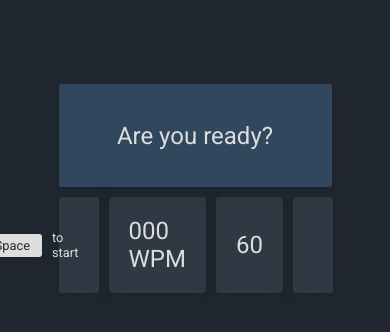
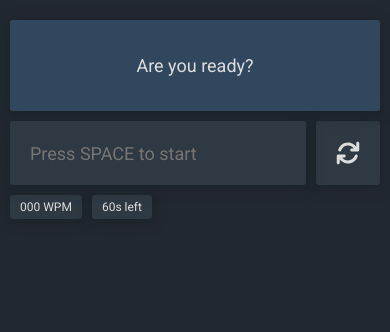
Before and after one commit to htransteven/keycrusher, a Next.js app: page / in a window 390 px wide. Shown: the top 332 px of the page. Built offline with nearby package versions, Linux system fonts and the light colour scheme.

Commit message:
make mobile responsive

```diff
--- a/components/Teleprompter.tsx
+++ b/components/Teleprompter.tsx
@@ -10,6 +10,7 @@ import React, {
 import styled, { useTheme } from "styled-components";
 import ResetIcon from "../assets/arrows-rotate-solid.svg";
 import { Telemetry } from "../models/Telemetry";
+import { BREAKPOINTS } from "../styles/breakpoints";
 import { PostChallengeStats } from "./PostChallengeStats";
 
 const WORD_GAP = "0.35rem";
@@ -82,13 +83,33 @@ const TelepromptWord = styled.span`
 `;
 
 const ControlBox = styled.div`
-  display: grid;
-  grid-template-columns: 1fr auto auto auto;
-  grid-gap: 10px;
+  display: flex;
+  gap: 10px;
+  margin-bottom: 10px;
+`;
+
+const TelepromptStatus = styled.span`
+  display: flex;
+  gap: 10px;
+`;
+
+const TelepromptStatusData = styled.span`
+  display: flex;
+  align-items: center;
+  justify-content: center;
+  white-space: nowrap;
+  padding: 5px 10px;
+  border-radius: 3px;
+  box-shadow: rgba(14, 30, 37, 0.12) 0px 2px 4px 0px,
+    rgba(14, 30, 37, 0.32) 0px 2px 16px 0px;
+
+  color: ${({ theme }) => theme.teleprompt.textColor};
+  background-color: ${({ theme }) => theme.teleprompt.input.backgroundColor};
 `;
 
 const InputWrapper = styled.div`
   position: relative;
+  width: 100%;
 `;
 
 const StyledInput = styled.input`
@@ -122,6 +143,10 @@ const InputInstruction = styled.div`
   justify-content: center;
   gap: 10px;
   color: ${({ theme }) => theme.teleprompt.input.instructions.textColor};
+
+  @media only screen and (max-width: ${BREAKPOINTS.mobile}) {
+    display: none;
+  }
 `;
 
 const KeyCap = styled.span`
@@ -140,6 +165,7 @@ const Timer = styled.span`
   align-items: center;
   justify-content: center;
   font-size: ${FONT_SIZE};
+  white-space: nowrap;
   padding: 20px;
   border-radius: 3px;
   box-shadow: rgba(14, 30, 37, 0.12) 0px 2px 4px 0px,
@@ -150,8 +176,8 @@ const Timer = styled.span`
 `;
 
 const IconWrapper = styled.div`
-  height: 100%;
-  width: 100%;
+  display: flex;
+  align-items: center;
   padding: 20px;
   border-radius: 3px;
   box-shadow: rgba(14, 30, 37, 0.12) 0px 2px 4px 0px,
@@ -750,7 +776,13 @@ export const Teleprompter: React.FC = () => {
             onKeyUp={handleKeyUp}
             onChange={handleChange}
             value={state.userInput}
-            placeholder={state.active ? "" : "Type here..."}
+            placeholder={
+              state.active
+                ? ""
+                : coverTimer > 3
+                ? "Press SPACE to start"
+                : "Press CTRL + SPACE to restart"
+            }
             disabled={state.timer === 0}
             autoComplete="off"
             autoCorrect="off"
@@ -773,26 +805,28 @@ export const Teleprompter: React.FC = () => {
             )}
           </InputInstruction>
         </InputWrapper>
-        <Timer>
-          {state.wpm < 100 ? "0" : ""}
-          {state.wpm < 10 ? "0" : ""}
-          {isFinite(state.wpm) ? state.wpm : "0"} WPM
-        </Timer>
-        <Timer>
-          {state.timer < 10 ? "0" : ""}
-          {state.timer}
-        </Timer>
         <IconWrapper onClick={handleReset}>
           <ResetIcon
             style={{
-              height: "100%",
-              width: "100%",
+              height: "2rem",
+              width: "2rem",
               transition: "0.3s all",
               transform: `rotate(calc(180deg * ${resetSpinCounter}))`,
             }}
           />
         </IconWrapper>
       </ControlBox>
+      <TelepromptStatus>
+        <TelepromptStatusData>
+          {state.wpm < 100 ? "0" : ""}
+          {state.wpm < 10 ? "0" : ""}
+          {isFinite(state.wpm) ? state.wpm : "0"} WPM
+        </TelepromptStatusData>
+        <TelepromptStatusData>
+          {state.timer < 10 ? "0" : ""}
+          {state.timer}s left
+        </TelepromptStatusData>
+      </TelepromptStatus>
       {!state.active && state.timer === 0 && (
         <PostChallengeStats {...state.telemetry} />
       )}
--- a/pages/_app.tsx
+++ b/pages/_app.tsx
@@ -3,6 +3,7 @@ import type { AppProps } from "next/app";
 import { FirebaseProvider } from "../contexts/FirebaseContext";
 import { createGlobalStyle, ThemeProvider } from "styled-components";
 import { DARK_THEME } from "../styles/themes/darkTheme";
+import { BREAKPOINTS } from "../styles/breakpoints";
 
 const GlobalStyle = createGlobalStyle`
   html {
@@ -10,6 +11,25 @@ const GlobalStyle = createGlobalStyle`
     margin:0;
     padding: 0;
     background-color: ${({ theme }) => theme.htmlBackgroundColor};
+    @media only screen and (max-width: ${BREAKPOINTS.mobile}) {
+      font-size: 12px;
+    }
+
+    @media only screen and (min-width: ${BREAKPOINTS.mobile}) {
+      font-size: 13px;
+    }
+
+    @media only screen and (min-width: ${BREAKPOINTS.tablet}) {
+      font-size: 14px;
+    }
+
+    @media only screen and (min-width: ${BREAKPOINTS.tabletLarge}) {
+      font-size: 15px;
+    }
+
+    @media only screen and (min-width: ${BREAKPOINTS.desktop}) {
+      font-size: 16px;
+    }
   }
 
   * {
@@ -17,7 +37,7 @@ const GlobalStyle = createGlobalStyle`
   }
 
   span, input {
-    font-size: 16px;
+    font-size: 1rem;
   }
 `;
 
--- a/pages/index.tsx
+++ b/pages/index.tsx
@@ -2,10 +2,21 @@ import type { NextPage } from "next";
 import Head from "next/head";
 import styled from "styled-components";
 import { Teleprompter } from "../components/Teleprompter";
+import { BREAKPOINTS } from "../styles/breakpoints";
 
 const PageWrapper = styled.div`
   padding: 0 15vw;
   padding-top: 10vh;
+
+  @media only screen and (max-width: ${BREAKPOINTS.tabletLarge}) {
+    padding: 0 10vw;
+    padding-top: 5vh;
+  }
+
+  @media only screen and (max-width: ${BREAKPOINTS.mobile}) {
+    padding: 0 10px;
+    padding-top: 20px;
+  }
 `;
 
 const Home: NextPage = () => {
--- /dev/null
+++ b/styles/breakpoints.ts
@@ -0,0 +1,6 @@
+export const BREAKPOINTS = {
+  mobile: "600px",
+  tablet: "768px",
+  tabletLarge: "992px",
+  desktop: "1200px",
+};
```
